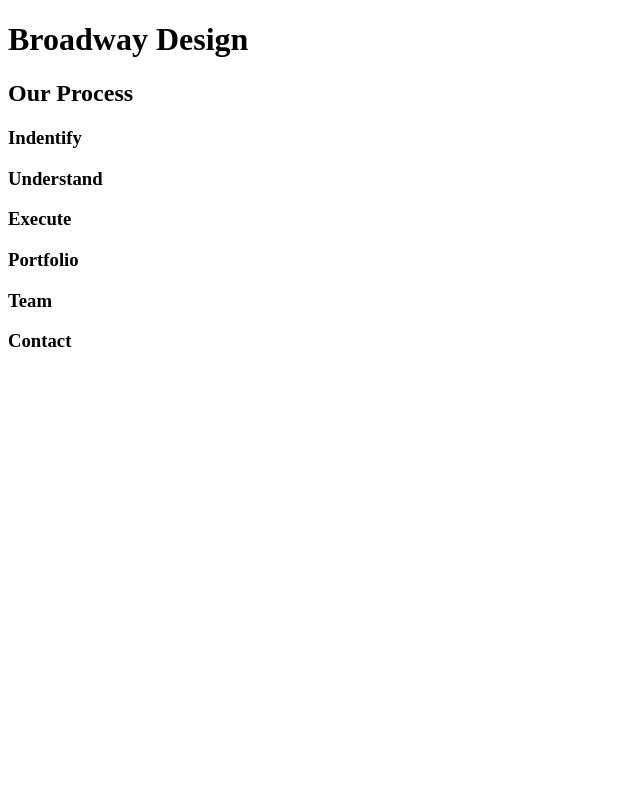
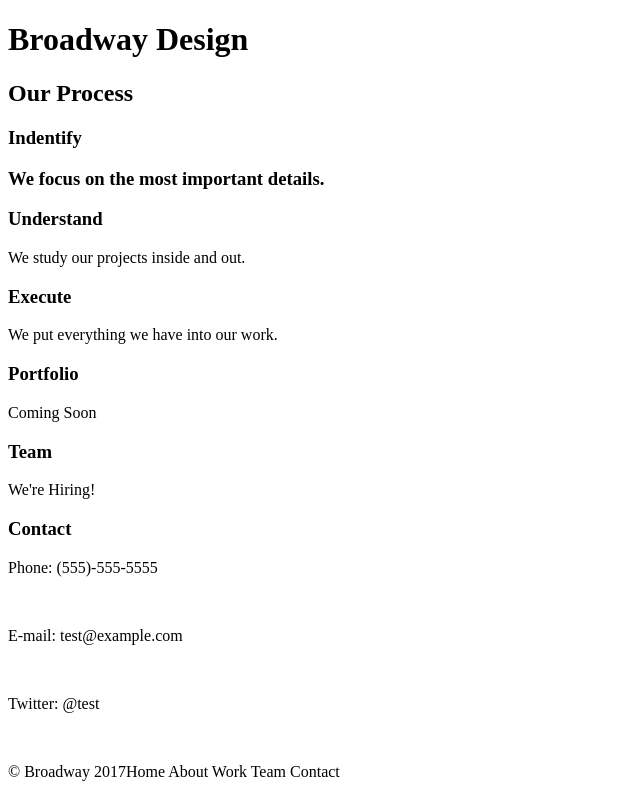
Before and after one commit to tatasso/broadway, a plain HTML site: page index.html in a window 1280 px wide. Shown: the whole page, without its empty margins (0-640 px from the left). Drawn offline with Linux system fonts and the light colour scheme.

Commit message:
All text added to index.html

```diff
--- a/index.html
+++ b/index.html
@@ -14,16 +14,26 @@
       <h2>Our Process</h2>
         <!--Identify Section-->
         <h3>Indentify<h3>
+          <p>We focus on the most important details.</p>
         <!--Understand Section-->
         <h3>Understand</h3>
+          <p>We study our projects inside and out.</p>
         <!--How they Execute Section-->
         <h3>Execute</h3>
+          <p>We put everything we have into our work.</p>
         <!--Portfolio of Work-->
         <h3>Portfolio</h3>
+          <p>Coming Soon</p>
         <!--Apply for a Job-->
         <h3>Team</h3>
+          <p>We're Hiring!</p>
         <!--How to Contact Broadway Design-->
         <h3>Contact</h3>
+          <p>Phone: (555)-555-5555</p><br/>
+          <p>E-mail: test@example.com</p><br/>
+          <p>Twitter: @test</p><br/>
+        <!--Footer-->
+        <p><span>© Broadway 2017</span>Home About Work Team Contact</p>
 
 
   </body>
```
